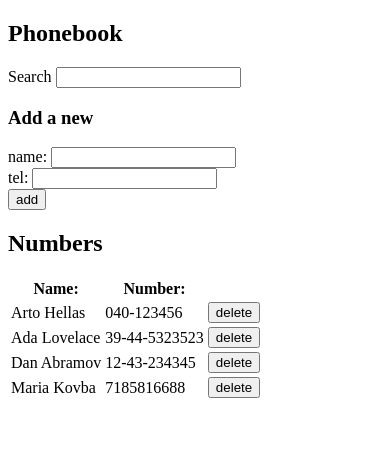
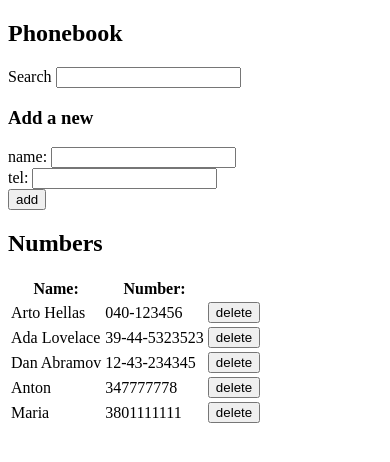
Before and after one commit to Petrosyuk/fullstackopen2021, a React (Create React App) app in the folder part2/phonebook/: page / in a window 390 px wide. Shown: the top 462 px of the page. Built offline with nearby package versions, Linux system fonts and the light colour scheme; data requests are answered from the project's data file.

Commit message:
Completed 2.18*: Phonebook step 10

```diff
--- a/part2/phonebook/db.json
+++ b/part2/phonebook/db.json
@@ -16,9 +16,14 @@
       "id": 3
     },
     {
-      "name": "Maria Kovba",
-      "number": "7185816688",
+      "name": "Anton",
+      "number": "347777778",
       "id": 5
+    },
+    {
+      "name": "Maria",
+      "number": "3801111111",
+      "id": 6
     }
   ]
 }
--- a/part2/phonebook/src/App.js
+++ b/part2/phonebook/src/App.js
@@ -14,7 +14,6 @@ const App = () => {
 
   useEffect(() => {
     personsApi.getAll().then((rsp) => {
-      console.log(rsp);
       setPersons(rsp.data);
       setDisplayedPersons(rsp.data);
     });
@@ -26,26 +25,55 @@ const App = () => {
       name: newName,
       number: newTel,
     };
+
     // Check is person already on the list
-    if (persons.filter((person) => person.name === newName).length) {
+    const existingPerson = persons.filter((person) => person.name === newName);
+    if (existingPerson.length) {
+      //  Check if a person exists but with a different number
+      if (existingPerson[0].number !== newTel) {
+        const updateTelConfirm = window.confirm(
+          `${existingPerson[0].name} already added to the phone book, replace the old number with the new one?`
+        );
+        // Update if diff number and user want to.
+        if (updateTelConfirm) {
+          let updateObject = existingPerson[0];
+          updateObject.number = newTel;
+          console.log(updateObject);
+          personsApi.updatePerson(updateObject);
+          setNewName("");
+          setNewTel("");
+        }
+      } else {
+        // if person name and tell phone number matches, reject new entry
         return alert(`${personObject.name} is already on the list!`);
       }
-    // Else add to the list
+    }
+
+    // Else add to the list if not exists
+    if (!existingPerson.length) {
       personsApi
         .addPerson(personObject)
         .then((rsp) => setDisplayedPersons([...persons, rsp.data]));
       setPersons(persons.concat(personObject));
       setNewName("");
       setNewTel("");
+    }
   };
 
   const removePerson = (id) => {
+    const personItem = persons.filter((person) => person.id === id)[0];
+    const confirmRsp = window.confirm(
+      `Delete ${personItem.name} from the reccord?`
+    );
+
+    if (confirmRsp) {
       personsApi.removePerson(id).then(() => {
         const newDisplayPersons = displayedPersons.filter(
           (person) => person.id !== id
         );
         setDisplayedPersons(newDisplayPersons);
       });
+    }
   };
 
   const handleNewName = (event) => {
--- a/part2/phonebook/src/services/personsApi.js
+++ b/part2/phonebook/src/services/personsApi.js
@@ -9,8 +9,11 @@ const addPerson = (personObject) => {
 };
 
 const removePerson = (id) => {
-  const payload = `${personsUrl}/${id}`;
-  return axios.delete(payload);
+  return axios.delete(`${personsUrl}/${id}`);
 };
 
-export default { getAll, addPerson, removePerson };
+const updatePerson = (personObject) => {
+  axios.patch(`${personsUrl}/${personObject.id}`, personObject);
+};
+
+export default { getAll, addPerson, removePerson, updatePerson };
```
Also changed, not shown: part2/phonebook/src/persons.json (deleted, +0 -24 lines). Lines whose indentation alone changed are shown as unchanged.
